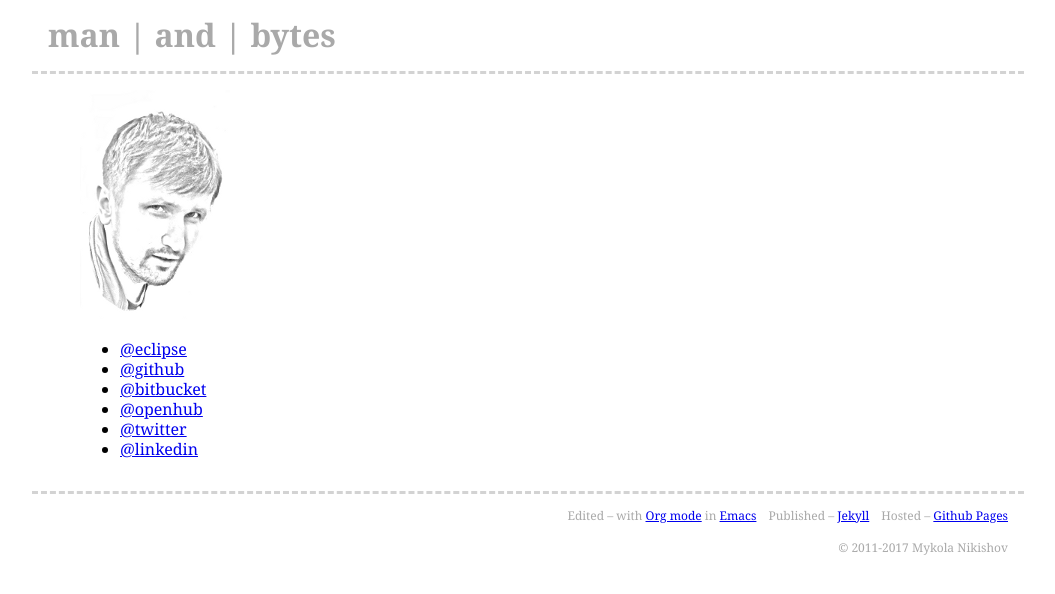
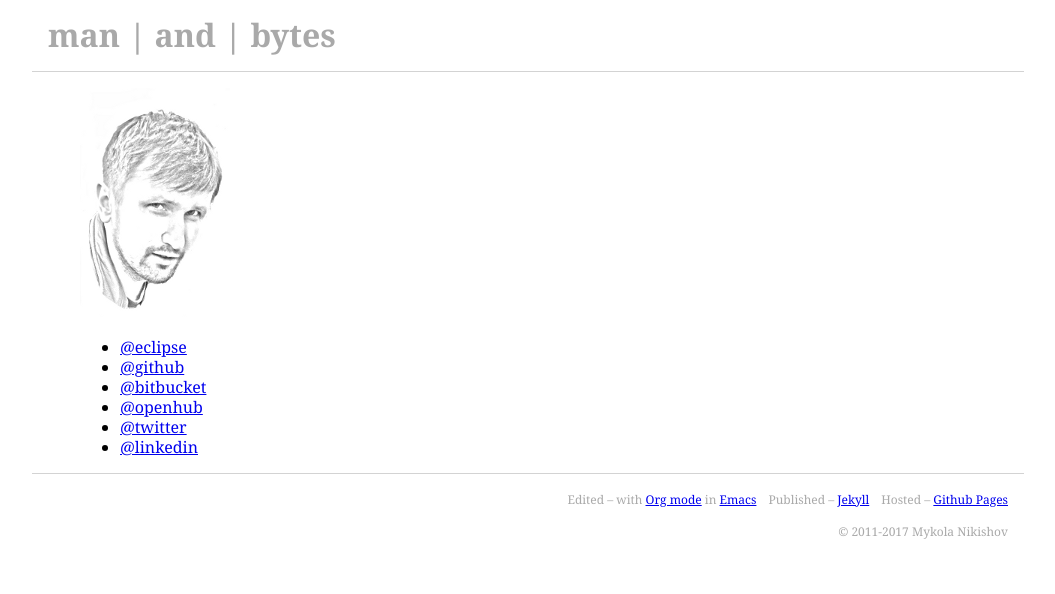
Before and after one commit to manandbytes/manandbytes.github.com, a Jekyll site: the page built from index.md, in a window 1280 px wide. Shown: the top 594 px of the page, without its empty margins (112-1167 px from the left). Built offline with Jekyll 4.4.1, drawn with Linux system fonts in a browser that asks for light colours.

Commit message:
top and bottom main border

```diff
--- a/css/main.css
+++ b/css/main.css
@@ -23,14 +23,12 @@ header {
 
 main {
     display: flex;
+    border-top: .1rem solid lightgrey;
+    border-bottom: .1rem solid lightgrey;
 }
 
 main > * {
     margin: 0 2rem;
-}
-
-main, footer {
-    border-top: .2rem dashed lightgrey;
 }
 
 header h1 {
```
